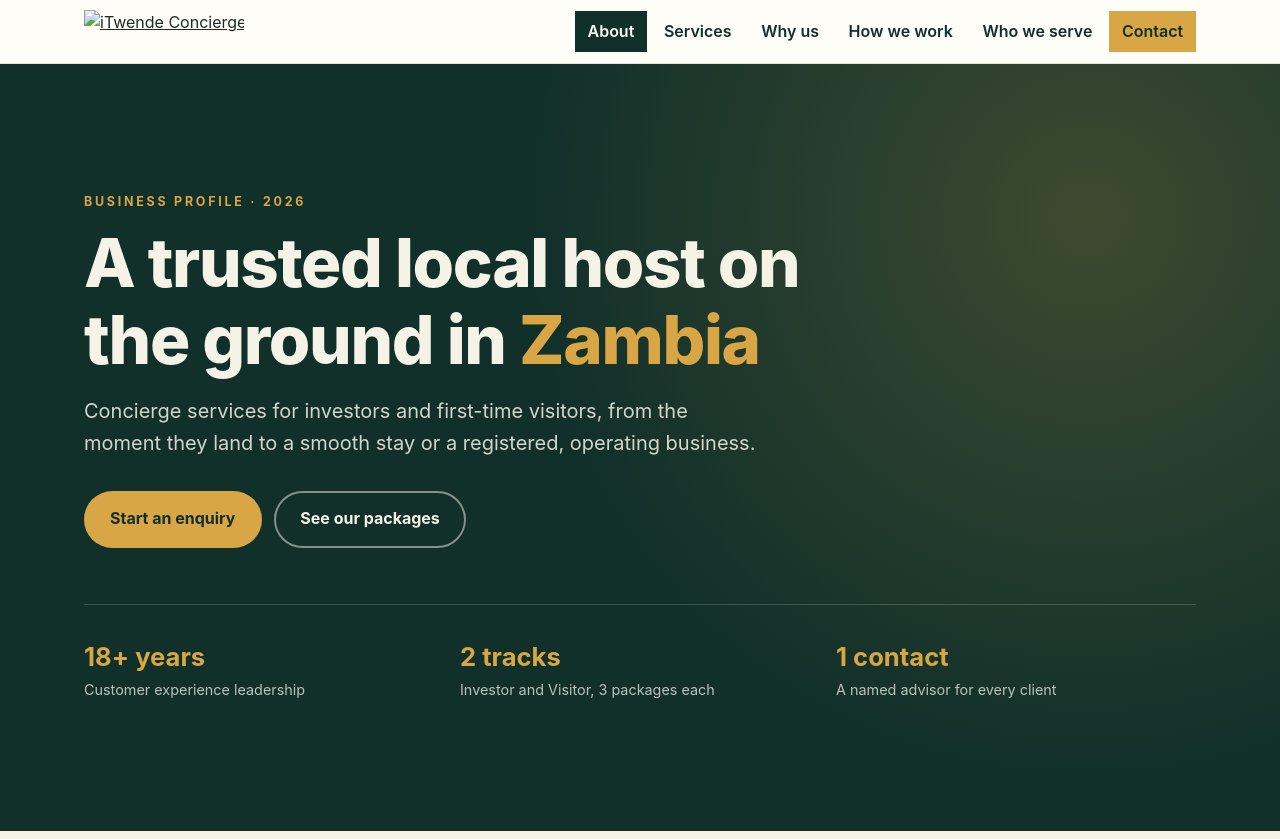
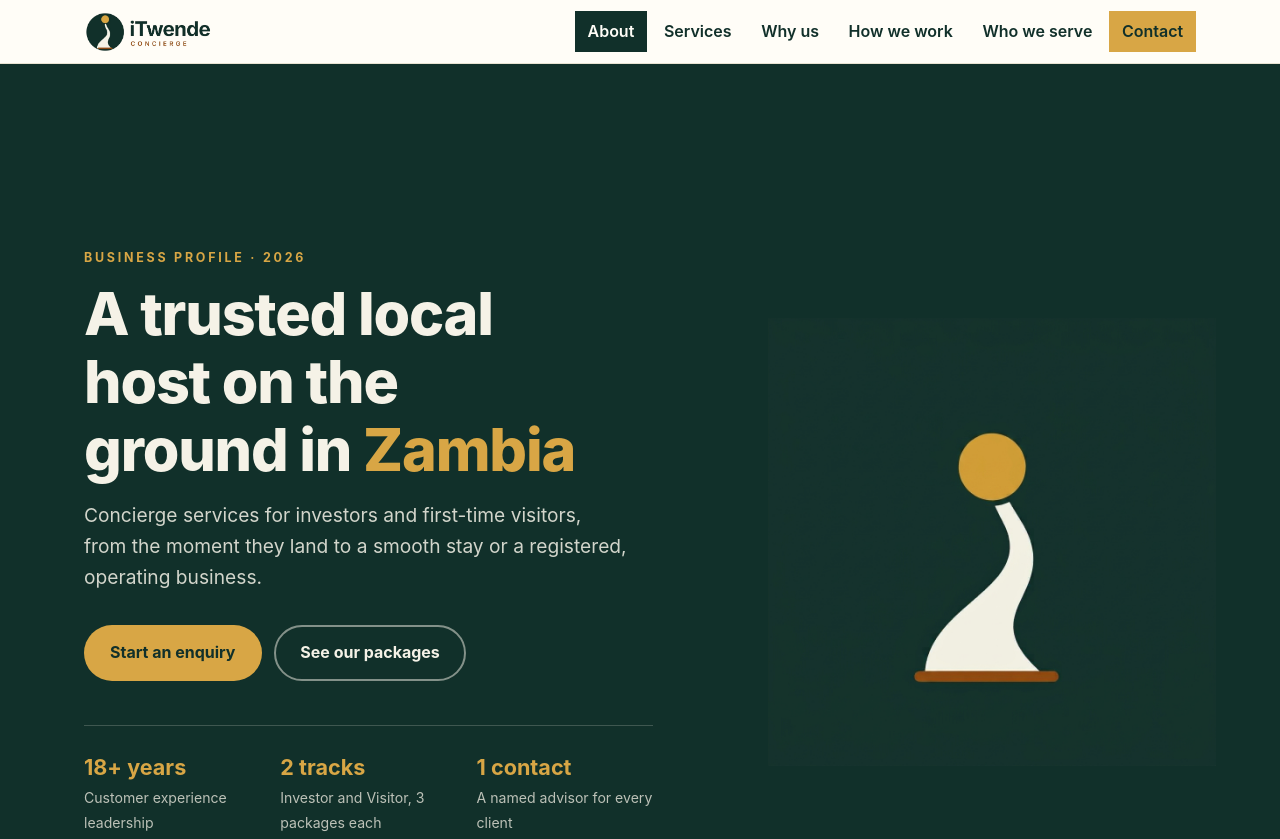
Before and after one commit to Yetaaa222/itwende, a plain HTML site: page index.html in a window 1280 px wide. Shown: the top 839 px of the page. Drawn offline with Linux system fonts and the light colour scheme.

Commit message:
Update favicon and logo formats, enhance hero section
Updated favicon and logo image file formats, adjusted hero section styles, and modified button classes for improved design consistency.

```diff
--- a/index.html
+++ b/index.html
@@ -8,7 +8,7 @@
 <meta name="theme-color" content="#11302a">
 
 <!-- FAVICON PLACEHOLDER: replace with the path to your favicon image -->
-<link rel="icon" href="favicon.jpeg" type="image/jpeg">
+<link rel="icon" href="favicon.jpg" type="image/jpeg">
 
 <style>
 :root{
@@ -73,16 +73,29 @@ h2{font-size:clamp(1.75rem,4vw,2.6rem);color:var(--green);font-weight:800;letter
 .site-header.is-wide .site-menu a.nav-cta{background:var(--gold);color:var(--green)}
 .is-measuring *{transition:none!important}
 
-/* Hero */
-.hero{background:radial-gradient(circle at 85% 20%,rgba(216,166,69,.22),transparent 45%),var(--green);color:var(--cream);padding-block:clamp(4rem,11vw,8rem)}
+/* Hero: one flat brand-green background, text left, transparent PNG mark right */
+.hero{display:grid;background:var(--green);color:var(--cream)}
+.hero-copy{padding:clamp(3rem,8vw,5.5rem) 1.25rem 2rem}
 .hero .eyebrow{color:var(--gold)}
-.hero h1{font-size:clamp(2.2rem,6.5vw,4.2rem);font-weight:800;letter-spacing:-.02em;max-width:16ch}
+.hero h1{font-size:clamp(2.2rem,5.2vw,3.7rem);font-weight:800;letter-spacing:-.02em;color:var(--cream);max-width:15ch}
 .hero h1 em{font-style:normal;color:var(--gold)}
-.hero p.lead{color:rgba(245,242,231,.85);font-size:clamp(1.05rem,2vw,1.25rem)}
+.hero p.lead{font-size:clamp(1.05rem,1.8vw,1.2rem);max-width:34rem;color:rgba(245,242,231,.85)}
 .hero-actions{display:flex;flex-wrap:wrap;gap:.8rem;margin-top:2rem}
-.stats{display:grid;grid-template-columns:repeat(auto-fit,minmax(11rem,1fr));gap:1rem;margin-top:3.5rem;border-top:1px solid rgba(245,242,231,.2);padding-top:2rem}
-.stats strong{display:block;font-size:1.6rem;color:var(--gold)}
-.stats span{font-size:.9rem;color:rgba(245,242,231,.75)}
+.hero .btn-solid{background:var(--gold);color:var(--green)}
+.hero .btn-solid:hover{background:#e6b85a}
+.hero .btn-ghost{border-color:rgba(245,242,231,.5);color:var(--cream)}
+.hero .btn-ghost:hover{background:rgba(245,242,231,.1)}
+.hero-banner{display:grid;place-items:center;padding:1rem 1.25rem 3rem}
+.hero-banner img{inline-size:min(100%,26rem);block-size:auto;aspect-ratio:1;object-fit:contain}
+.stats{display:grid;grid-template-columns:repeat(auto-fit,minmax(9.5rem,1fr));gap:1.25rem;margin-top:2.75rem;border-top:1px solid rgba(245,242,231,.2);padding-top:1.5rem}
+.stats strong{display:block;font-size:1.35rem;color:var(--gold)}
+.stats span{font-size:.88rem;color:rgba(245,242,231,.75)}
+@media (min-width:56rem){
+  .hero{grid-template-columns:minmax(0,1.1fr) minmax(0,.9fr);min-block-size:min(40rem,calc(100svh - 4.5rem))}
+  .hero-copy{padding-block:clamp(3rem,8vw,5.5rem);padding-inline-start:max(1.25rem,calc((100vw - var(--max)) / 2 + 1.25rem));padding-inline-end:clamp(1.5rem,4vw,4rem);align-self:center}
+  .hero-banner{padding:2rem clamp(1.5rem,5vw,5rem)}
+  .hero-banner img{inline-size:min(100%,30rem)}
+}
 
 /* About */
 .about{background:var(--cream)}
@@ -167,7 +180,7 @@ footer{background:#0c231e;color:rgba(245,242,231,.7);padding-block:2rem;font-siz
   <div class="header-inner">
     <!-- LOGO PLACEHOLDER: replace the src with the path to your logo image -->
     <a class="site-logo" href="#top" aria-label="iTwende Concierge, home">
-      <img src="itwende.jpeg" alt="iTwende Concierge" width="160" height="44">
+      <img src="itwende.png" alt="iTwende Concierge" width="160" height="44">
     </a>
 
     <nav class="site-nav" aria-label="Primary">
@@ -188,12 +201,12 @@ footer{background:#0c231e;color:rgba(245,242,231,.7);padding-block:2rem;font-siz
 
 <main>
   <section class="hero">
-    <div class="wrap">
+    <div class="hero-copy">
       <p class="eyebrow">Business profile &middot; 2026</p>
       <h1>A trusted local host on the ground in <em>Zambia</em></h1>
       <p class="lead">Concierge services for investors and first-time visitors, from the moment they land to a smooth stay or a registered, operating business.</p>
       <div class="hero-actions">
-        <a class="btn btn-gold" href="#contact">Start an enquiry</a>
+        <a class="btn btn-solid" href="#contact">Start an enquiry</a>
         <a class="btn btn-ghost" href="#services">See our packages</a>
       </div>
       <div class="stats">
@@ -201,6 +214,10 @@ footer{background:#0c231e;color:rgba(245,242,231,.7);padding-block:2rem;font-siz
         <div><strong>2 tracks</strong><span>Investor and Visitor, 3 packages each</span></div>
         <div><strong>1 contact</strong><span>A named advisor for every client</span></div>
       </div>
+    </div>
+    <!-- BANNER PLACEHOLDER: your transparent PNG of the mark. The hero background is flat brand green (#11302a), so it blends in. -->
+    <div class="hero-banner">
+      <img src="favicon.jpg" alt="iTwende Concierge mark: a gold sun above a curved cream figure" width="1024" height="1024" fetchpriority="high" decoding="async">
     </div>
   </section>
 
@@ -320,7 +337,7 @@ footer{background:#0c231e;color:rgba(245,242,231,.7);padding-block:2rem;font-siz
 <footer>
   <div class="wrap foot">
     <!-- LOGO PLACEHOLDER (footer): same logo file as the header -->
-    <img src="images/logo.jpeg" alt="iTwende Concierge" width="130" height="36">
+    <img src="faicon.jpeg" alt="iTwende Concierge" width="130" height="36">
     <p>&copy; <span id="year">2026</span> iTwende Concierge &middot; Lusaka, Zambia</p>
   </div>
 </footer>
```
